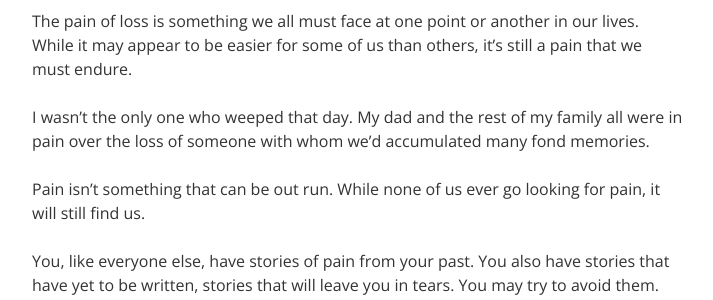
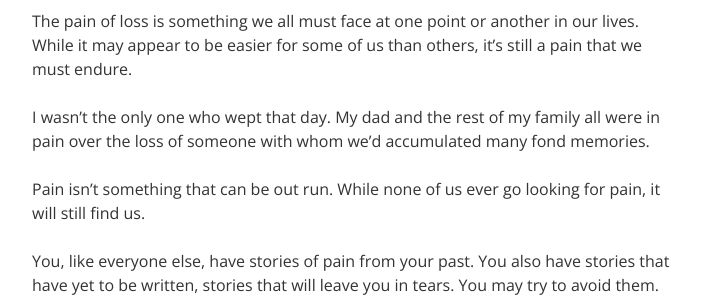
Before and after one commit to ericrovtar/ericrovtar.github.io, a Jekyll site: the page built from _posts/2014-06-27-the-strength-of-pain-(perception).md, in a window 1280 px wide and 900 px high, scrolled down 2307 px. Shown: the part 154-454 px from the top of the window, without its empty margins (58-771 px from the left). Built offline with Jekyll 4.4.1, drawn with Linux system fonts in a browser that asks for light colours; nearby versions of some CDN libraries; comment, search, counter and statistics services are not loaded; some of the changed text lies outside the part shown.

Commit message:
Copy edits

```diff
--- a/_posts/2014-06-27-the-strength-of-pain-(perception).md
+++ b/_posts/2014-06-27-the-strength-of-pain-(perception).md
@@ -81,7 +81,7 @@ Think back to the baby. What expression is on their face as the adults cheer aft
 
 The pain of loss is something we all must face at one point or another in our lives. While it may appear to be easier for some of us than others, it’s still a pain that we must endure.
 
-I wasn’t the only one who weeped that day. My dad and the rest of my family all were in pain over the loss of someone with whom we’d accumulated many fond memories.
+I wasn’t the only one who wept that day. My dad and the rest of my family all were in pain over the loss of someone with whom we’d accumulated many fond memories.
 
 Pain isn’t something that can be out run. While none of us ever go looking for pain, it will still find us.
 
```
Also changed, not shown: other parts of _posts/2014-06-27-the-strength-of-pain-(perception).md (+1 -1 lines).
